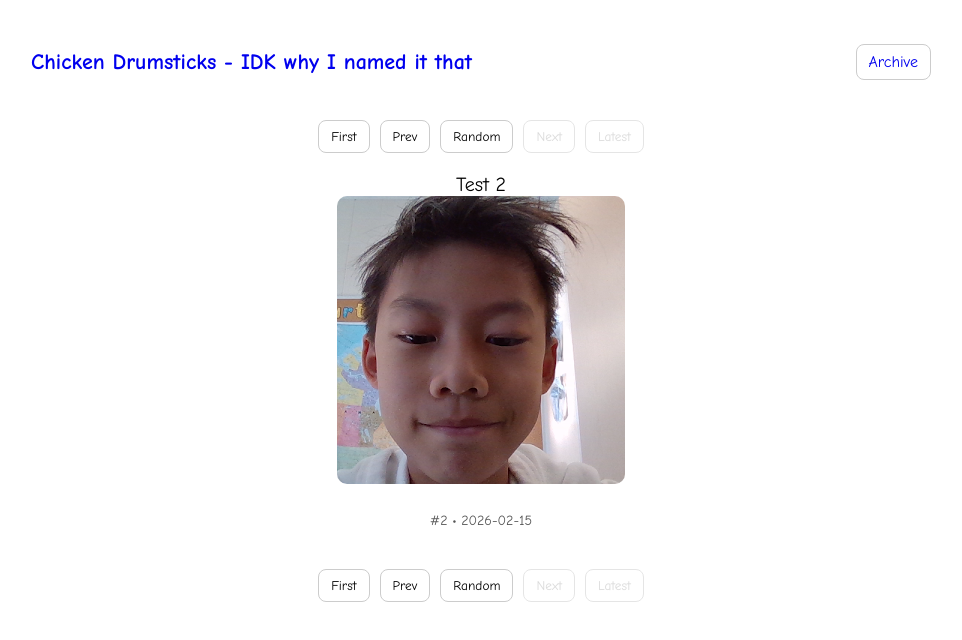
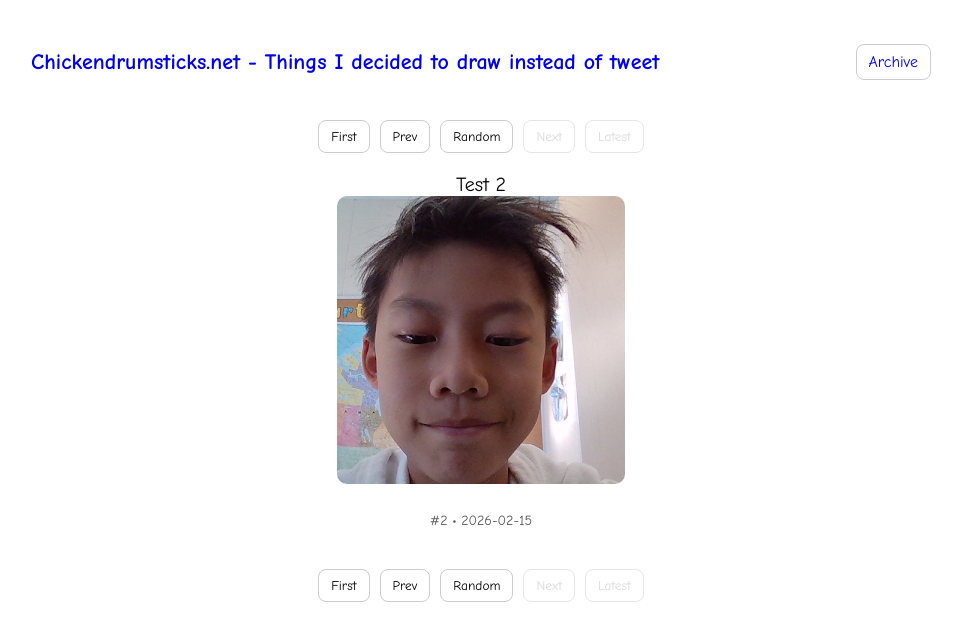
Before and after one commit to armaansahiba2916-sys/randomplace.github.io, a plain HTML site: page index.html in a window 1280 px wide. Shown: the whole page, without its empty margins (159-1121 px from the left). Drawn offline with Linux system fonts and the light colour scheme.

Commit message:
Update title and meta description in index.html

```diff
--- a/index.html
+++ b/index.html
@@ -1,15 +1,15 @@
 <!doctype html>
 <html>
 <head>
-  <title>Chicken Drumsticks - IDK why I named it that</title>
-  <meta name="description" content="A place where I post whatever I feel like.">
+  <title>Chicken Drumsticks - Things I decided to draw instead of tweet</title>
+  <meta name="description" content="Funny webcomics from every genre, intricate or rough drawings made while I was bored, sketches that I made, things I decided to draw instead of tweet, pencil drawings, drawings, digital art, webcomic, art, webcomics, funny, fun stuff.">
   <meta charset="utf-8" />
   <meta name="viewport" content="width=device-width,initial-scale=1" />
   <link rel="stylesheet" href="style.css" />
 </head>
 <body>
   <header>
-    <h1><a href="index.html">Chicken Drumsticks - IDK why I named it that</a></h1>
+    <h1><a href="index.html">Chickendrumsticks.net - Things I decided to draw instead of tweet</a></h1>
     <nav>
       <a class="btn" href="archive.html">Archive</a>
     </nav>
@@ -57,7 +57,7 @@
 
     function render(){
       const c = byId(currentId);
-      document.title = c.title + " — Chicken Drumsticks - IDK why I named it that";
+      document.title = c.title + " — Chicken Drumsticks - Things I decided to draw instead of tweet";
       document.getElementById("comicTitle").textContent = c.title;
 
       const img = document.getElementById("comicImg");
```
